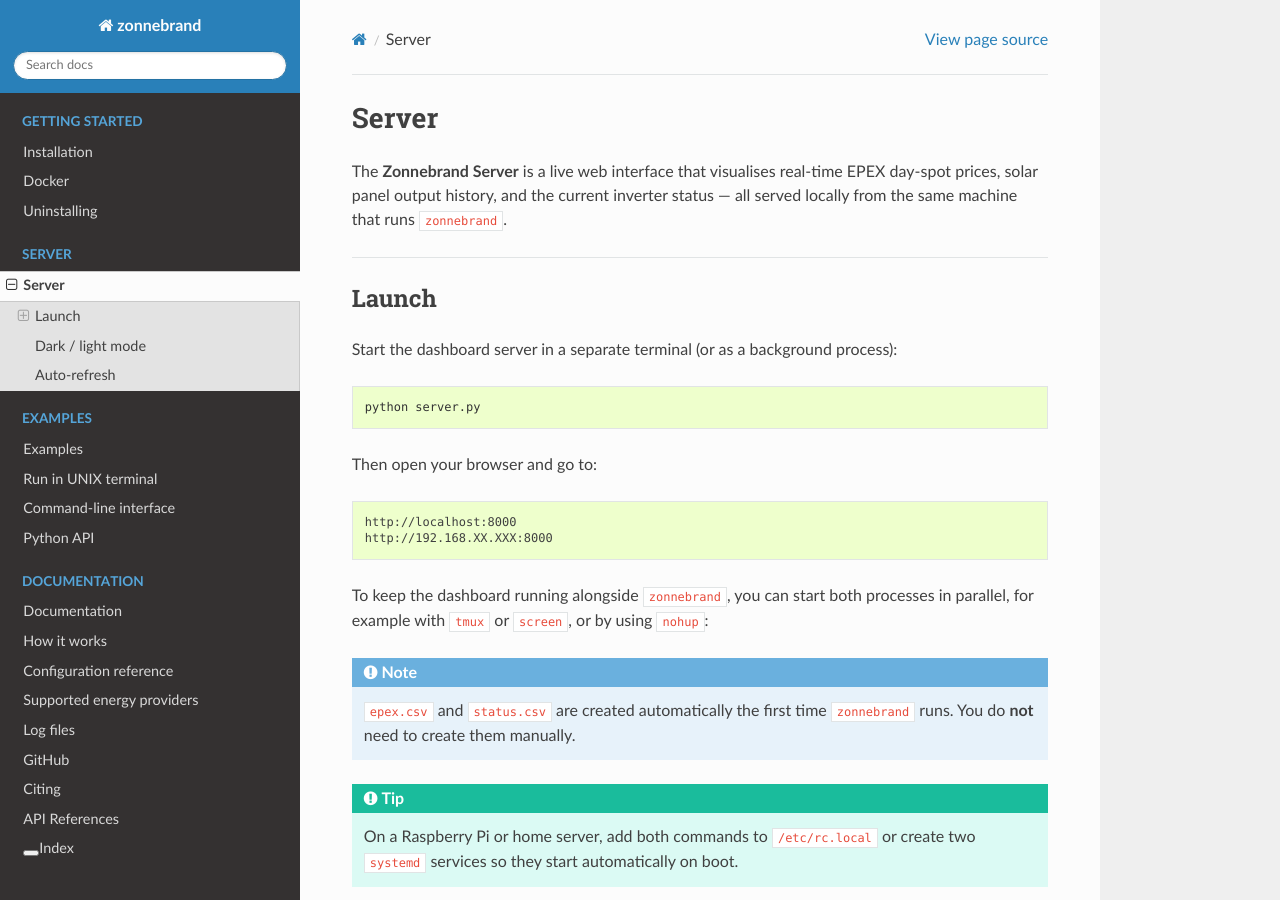
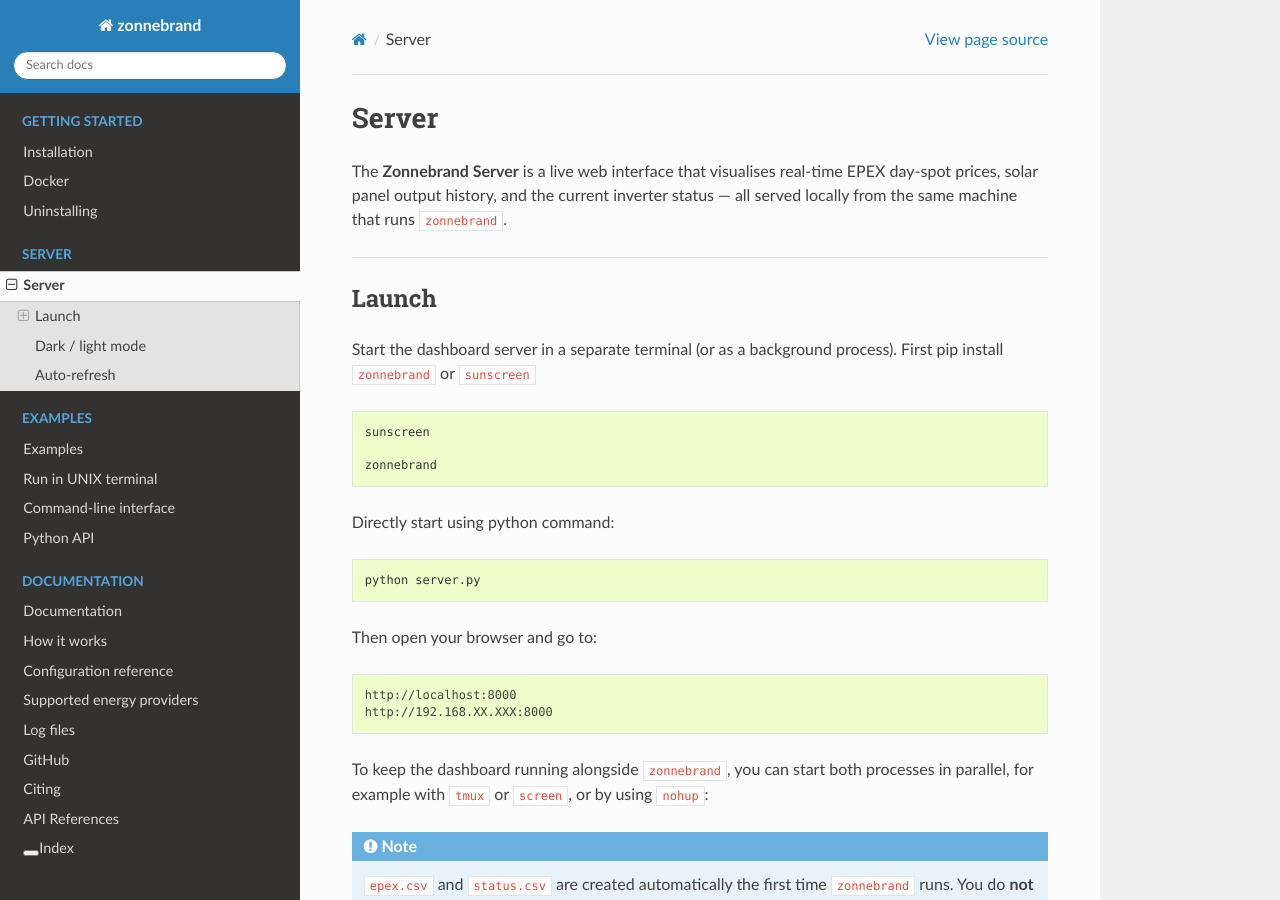
Before and after one commit to erdogant/zonnebrand, a Sphinx documentation site: the page built from docs/source/server.rst, in a window 1280 px wide and 900 px high. Built offline with Sphinx 7.4.7 and the Read the Docs theme 3.1.0, drawn with Linux system fonts in a browser that asks for light colours; pages that are not in the unit, such as notebooks, are missing from menus.

Commit message:
update docs

```diff
--- a/docs/source/Installation.rst
+++ b/docs/source/Installation.rst
@@ -69,7 +69,7 @@
 
 .. code-block:: console
 
-    conda create -n env_zonnebrand python=3.11
+    conda create -n env_zonnebrand python=3.12
     conda activate env_zonnebrand
     pip install zonnebrand
     playwright install chromium
--- a/docs/source/server.rst
+++ b/docs/source/server.rst
@@ -12,11 +12,22 @@
 Launch
 ------
 
-Start the dashboard server in a separate terminal (or as a background process):
+Start the dashboard server in a separate terminal (or as a background process).
+First pip install ``zonnebrand`` or ``sunscreen``
+
+.. code-block:: console
+
+    sunscreen
+
+    zonnebrand
+
+
+Directly start using python command:
 
 .. code-block:: console
 
     python server.py
+
 
 Then open your browser and go to:
 
```
Also changed, not shown: README.md (+23 -1 lines), docs/source/index.rst (+8 -0 lines).
